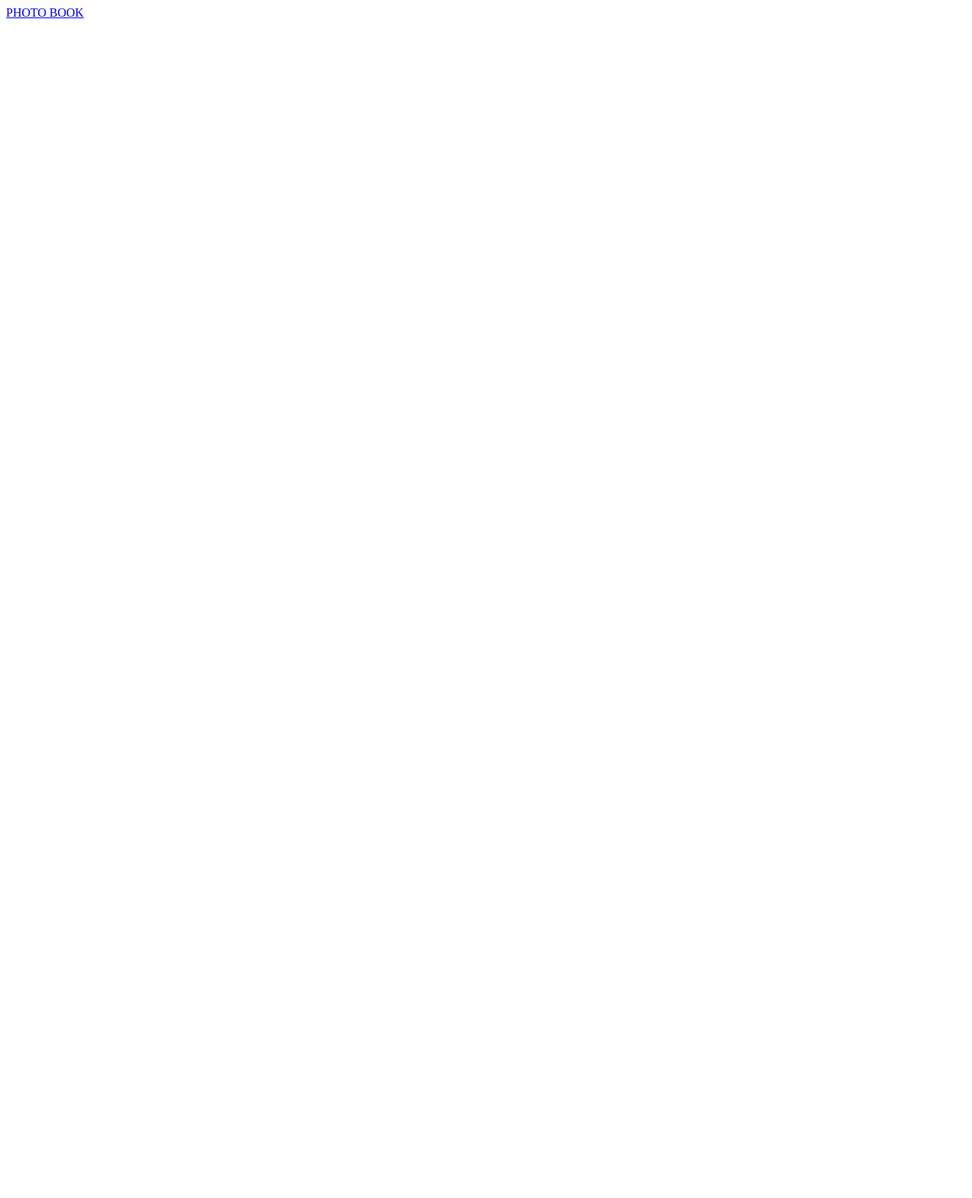
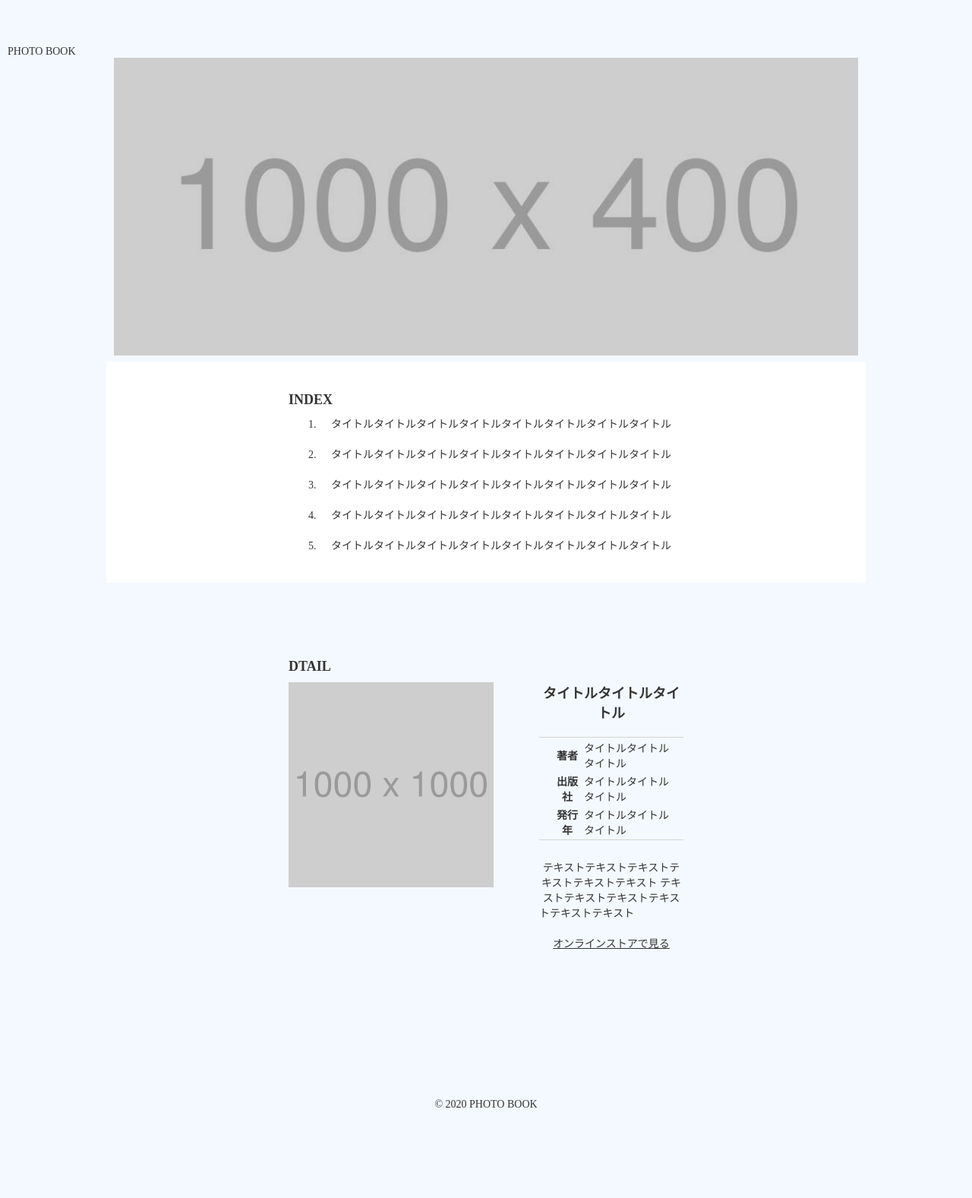
Before and after one commit to funxxfun/codestep_photo_book, a plain HTML site: page index.html in a window 1280 px wide. Shown: the whole page at 76% size. Before the commit the page ends 800 px from the top, so only its background shows below. Drawn offline with Linux system fonts and the light colour scheme.

Commit message:
[Finish]photobook

```diff
--- a/css/style.css
+++ b/css/style.css
@@ -1,11 +1,139 @@
+/* リセットCSSここから */
 * {
   margin: 0 auto;
+  box-sizing: border-box;
   color: #333;
   font-size: 14px;
 }
+ body {
+  background-color: #f4f9ff;
+ }
+/* リセットCSSここまで */
+/* 共通ここから */
 img {
   width: 100%;
 }
-a {
+.container {
+  max-width: 1000px;
+}
 
+.inner {
+  max-width: 600px;
+  padding: 40px;
+  margin-bottom: 60px;
+  text-align: center;
 }
+.section-title {
+  text-align-last: left;
+  font-size: 18px;
+  margin-bottom: 10px;
+  font-weight: bold;
+}
+/* 共通ここまで */
+/* ここからheader */
+header {
+  margin-top: 60px;
+  padding: 0 10px;
+}
+header a {
+  text-decoration: none;
+  line-height: 0;
+}
+/* ここまでheader */
+
+
+/* ここからmain-visual */
+.main-visual {
+  width: 1000px;
+  height: 400px;
+  padding: 0 10px;
+}
+.main-visual img {
+  object-fit: cover;
+}
+/* ここまでmain-visual */
+
+
+/* ここからindex */
+#index {
+  background-color: #fff;
+}
+#index li {
+  margin-bottom: 20px;
+}
+#index li:last-child {
+  margin-bottom: 0;
+}
+/* ここまでindex */
+
+/* ここからdetail */
+#detail {
+  margin-bottom: 100px;
+}
+#detail img {
+  width: 270px;
+  margin-right: 60px;
+}
+.detail-title  {
+  font-size: 18px;
+  margin-bottom: 20px;
+  font-weight: bold;
+}
+#detail .content {
+  display: flex;
+  align-items: flex-start;
+}
+table {
+  border-top: 1px solid lightgray;
+  border-bottom: 1px solid lightgray;
+  margin-bottom: 25px;
+  padding: 0 16px;
+}
+table th {
+  width: 25%;
+}
+table td {
+  text-align: left;
+  width: 75%;
+}
+.container-title {
+  margin-bottom: 20px;
+}
+.detail-text {
+  text-align-last: left;
+  margin-bottom: 20px;
+}
+#detail .text {
+  width: 270px;
+}
+#detail a {
+  text-align-last: left;
+}
+
+/* ここまでdetail */
+/* ここからfooter */
+footer {
+  padding: 15px 0;
+  font-size: 10px;
+}
+/* ここまでfooter */
+/* ここからレスポンシブ */
+@media screen and (max-width: 1024px) {
+  .main-visual {
+    width: 100%;
+    height: 100%;
+    padding: 10px;
+  }
+  .inner {
+    width: 100%;
+    padding: 40px;
+  }
+  #detail .content {
+    flex-direction: column;
+  }
+  #detail img {
+    width: 100%;
+    margin: 0 0 25px 0;
+  }
+}
+/* ここまでレスポンシブ */
--- a/index.html
+++ b/index.html
@@ -4,17 +4,64 @@
   <meta charset="UTF-8">
   <meta http-equiv="X-UA-Compatible" content="IE=edge">
   <meta name="viewport" content="width=device-width, initial-scale=1.0">
-  <link rel="icon" href="css/style.css">
-  <link rel="stylesheet" href="img/favicon.ico">
+  <link rel="stylesheet" href="css/style.css">
+  <link rel="icon" href="img/favicon.ico">
   <title>PHOTO BOOK</title>
 </head>
 <body>
-  <header><a href="#index">PHOTO BOOK</a></header>
+  <header><a href="index.html">PHOTO BOOK</a></header>
   <main>
-    <div class="main-visual"></div>
-    <section id="index" class="wrapper"></section>
-    <section id="detail" class="wrapper"></section>
-  </main>
-  <footer></footer>
-</body>
+    <div class="container">
+      <div class="main-visual">
+        <img src="img/mainvisual.jpg" alt="屋根の写真です">
+      </div>
+      <section id="index" class="wrapper">
+        <div class="inner">
+          <h2 class="section-title">INDEX</h2>
+          <div class="list-item">
+            <ol>
+              <li>タイトルタイトルタイトルタイトルタイトルタイトルタイトルタイトル</li>
+              <li>タイトルタイトルタイトルタイトルタイトルタイトルタイトルタイトル</li>
+              <li>タイトルタイトルタイトルタイトルタイトルタイトルタイトルタイトル</li>
+              <li>タイトルタイトルタイトルタイトルタイトルタイトルタイトルタイトル</li>
+              <li>タイトルタイトルタイトルタイトルタイトルタイトルタイトルタイトル</li>
+            </ol>
+          </div>
+        </div>
+      </section>
+      <section id="detail" class="wrapper">
+        <div class="inner">
+          <h2 class="section-title">DTAIL</h2>
+          <div class="content">
+            <img src="img/detail.jpg" alt="無機質な写真です">
+            <div class="text">
+              <p class="detail-title">タイトルタイトルタイトル</p>
+              <table>
+                <tr>
+                  <th>著者</th>
+                  <td>タイトルタイトルタイトル</td>
+                </tr>
+                <tr>
+                  <th>出版社</th>
+                  <td>タイトルタイトルタイトル</td>
+                </tr>
+                <tr>
+                  <th>発行年
+                  </th>
+                  <td>タイトルタイトルタイトル</td>
+                </tr>
+              </table>
+              <p class="detail-text">テキストテキストテキストテキストテキストテキスト テキストテキストテキストテキストテキストテキスト
+              </p>
+              <a href="index.html">オンラインストアで見る</a>
+            </div>
+          </div>
+        </div>
+      </section>
+    </div>
+    </main>
+    <footer class="footer">
+      <p class="inner">&copy; 2020 PHOTO BOOK</p>
+    </footer>
+  </body>
 </html>
```
